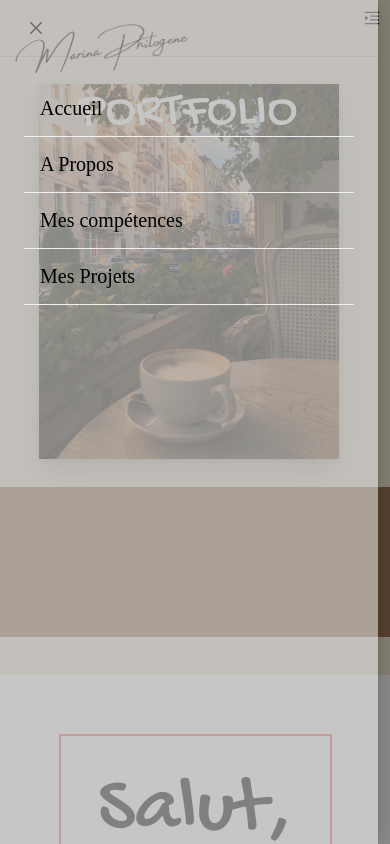
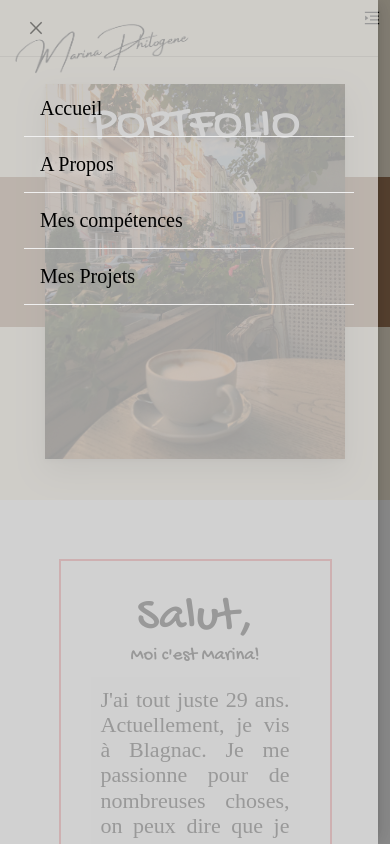
Before and after one commit to MP4code/Projet-Portfolio, a React (Create React App) app: page / in a window 390 px wide. Both pictures are taken after a click on the element 372 px from the left and 18 px from the top of the page. Shown: the top 844 px of the page. Built offline with nearby package versions, Linux system fonts and the light colour scheme; a web font is replaced by a local one.

Commit message:
modification du responsive et du design mobile

```diff
--- a/src/Home.js
+++ b/src/Home.js
@@ -24,8 +24,8 @@ const Home = () => {
     return (
         <div>
             <img src={monLogo} alt='logo' className='monLogo' />
+            <div className='backgroundDecor'></div>
             <div className='homeContainer'>
-                <div className='backgroundDecor'></div>
                 <div className='homeTitleDeco'>
                     <ul>
                         <li> PORTFOLIO</li>
@@ -34,10 +34,9 @@ const Home = () => {
                         <li> PORTFOLIO</li>
                     </ul>
                 </div>
+
                 <img className="homeImage" src={monImage} alt='tasse de café' />
                 <h2 className='homeTitle'>PORTFOLIO</h2>
-
-
                 <div className='helloHome autocollant'>
                     Hello
                 </div>
@@ -48,6 +47,7 @@ const Home = () => {
                     </div>
                 </Animate>
             </div>
+
         </div>
     )
 }
--- a/src/Navbar.js
+++ b/src/Navbar.js
@@ -8,7 +8,6 @@ import {
 } from '@ant-design/icons';
 import { Drawer } from 'antd';
 import 'antd/dist/reset.css';
-import { gray, grey } from '@ant-design/colors';
 
 
 const Navbar = () => {
@@ -41,7 +40,7 @@ const Navbar = () => {
                 onClose={() => setCollapsed(false)}
                 open={collapsed}
                 key="left"
-                style={{ backgroundColor: 'rgba(255, 255, 255, 0.5)', }}
+                style={{ backgroundColor: 'rgba(255, 255, 255, 0.6)', }}
             >
                 <nav className={`${scroll ? 'scroll' : ''}`}>
 
@@ -52,7 +51,7 @@ const Navbar = () => {
                             </Link>
                         </li>
                         <li style={{ padding: '16px', borderBottom: '1px solid #f0f0f0' }}>
-                            <Link to="about" spy={true} smooth={true} offset={-70} duration={500} onClick={() => setCollapsed(false)} style={{ color: "black", fontSize: "20px" }}>
+                            <Link to="about" spy={true} smooth={true} offset={-70} duration={500} onClick={() => setCollapsed(false)} style={{ color: "black", fontSize: "20px", textShadow: "2px 2px 10px white" }}>
                                 A Propos
                             </Link>
                         </li>
@@ -81,17 +80,17 @@ const Navbar = () => {
                         </Link>
                     </li>
                     <li>
-                        <Link to="about" spy={true} smooth={true} offset={-70} duration={500}>
+                        <Link to="about" spy={true} smooth={true} offset={-50} duration={500}>
                             A Propos
                         </Link>
                     </li>
                     <li>
-                        <Link to="competences" spy={true} smooth={true} offset={-70} duration={500}>
+                        <Link to="competences" spy={true} smooth={true} offset={-50} duration={500}>
                             Mes compétences
                         </Link>
                     </li>
                     <li>
-                        <Link to="projets" spy={true} smooth={true} offset={-70} duration={500}>
+                        <Link to="projets" spy={true} smooth={true} offset={-50} duration={500}>
                             Mes Projets
                         </Link>
                     </li>
--- a/src/style/index.css
+++ b/src/style/index.css
@@ -35,9 +35,7 @@ body {
     font-style: normal;
 }
 
-.section {
-    height: 100vh;
-}
+
 
 .monLogo {
     margin: 0 5%;
@@ -53,7 +51,7 @@ h2 {
 /**/
 #home {
     background-color: var(--primary-color);
-
+    height: 100vh;
 
 }
 
@@ -97,7 +95,7 @@ h2 {
 }
 
 .backgroundDecor {
-    margin-top: 400px;
+    margin-top: 23%;
     width: 100%;
     height: 300px;
     background-color: var(--secondary-color);
@@ -229,6 +227,7 @@ h2 {
 
 .formationContainer h2 {
     margin: 0;
+    font-size: 48px;
 }
 
 .formationContainer p {
@@ -270,13 +269,17 @@ h2 {
 
 /**/
 /*Projets*/
-.titleHidden{
+.titleHidden {
     display: none;
+    font-size: 48px;
+    text-shadow: 2px 2px 10px rgba(0, 0, 0, 0.7);
 }
-#projets{
+
+#projets {
     background-color: var(--background-color);
     height: auto;
 }
+
 .projetsContainer {
     max-width: 100vw;
     box-sizing: border-box;
@@ -433,43 +436,53 @@ h2 {
     justify-content: space-between;
     gap: 10px;
 }
-.footerContent p{
+
+.footerContent p {
     margin: 0;
 }
+
 .faIcon {
     color: var(--background-color);
 }
 
 /*** Responsive ***/
 /* Extra small devices (phones, 600px and down) */
-@media only screen and  (max-width: 600px) {
-    .section{
-        height: 80vh;
-        min-height: 500px;
+@media only screen and (max-width: 600px) {
+    #home {
+        height: auto;
     }
+
     .monLogo {
         margin: 15% 15%;
         width: 200px;
     }
 
-    .homeImage{
+    .homeImage {
         width: 300px;
         top: 10%;
-        left: 10%;
+        left: auto;
         box-shadow: rgba(0, 0, 0, 0.2) 0px 12px 28px 0px, rgba(0, 0, 0, 0.1) 0px 2px 4px 0px, rgba(255, 255, 255, 0.05) 0px 0px 0px 1px inset;
     }
-    .homeTitle{
-        font-size: 50px;
-        top: 10%;
-        left: 20%;
+
+    .homeTitle {
+        font-size: 48px;
         color: white;
+        text-shadow: 2px 2px 10px rgba(0, 0, 0, 0.7);
+        position: absolute;
+        top: 15%;
+        left: 50%;
+        transform: translate(-50%, -50%);
     }
-    .backgroundDecor{
+
+    .backgroundDecor {
         height: 150px;
     }
 
     /*AboutMe*/
-    .aboutmeText{
+    .aboutMeTitle{
+        font-size: 48px;
+    }
+    .aboutmeText {
         height: 200px;
         width: 100%;
         overflow-y: scroll;
@@ -477,32 +490,40 @@ h2 {
         background-color: #f9f9f9;
 
     }
-    .aboutMecontent{
+
+    .aboutMecontent {
         border: none;
     }
-    .aboutMeContainer{
+
+    .aboutMeContainer {
         padding: 0 8%;
     }
+
     /**/
     .competencesContainer {
         grid-template-columns: 1fr;
         gap: 15px;
         margin: 0 5%;
     }
-    .competenceItem{
+
+    .competenceItem {
         padding: 0;
     }
+
     .competencesTitle {
         font-size: 20px;
     }
+
     /*Projets*/
-     .projetsCard{
+    .projetsCard {
         flex-direction: column;
     }
-     .projetsContentInfos{
+
+    .projetsContentInfos {
         width: 100%;
     }
-     .badgeContainer{
+
+    .badgeContainer {
         padding-bottom: 5px;
     }
 
@@ -512,11 +533,11 @@ h2 {
 }
 
 /* Medium devices (landscape tablets, 768px and up) */
-@media only screen and  (max-width: 768px) {
+@media only screen and (max-width: 768px) {
 
 
     .monLogo {
-        margin:0;
+        margin: 0;
     }
 
 
@@ -549,10 +570,12 @@ h2 {
     .decoProjets {
         display: none;
     }
+
     .projetsCard {
         width: auto;
     }
-    .projetsContent{
+
+    .projetsContent {
         width: auto;
     }
 
@@ -569,16 +592,18 @@ h2 {
 }
 
 @media only screen and (max-width: 1024px) {
-         .section{
+    .section {
         min-height: 500px;
     }
 
     .autocollant {
         display: none;
     }
+
     .homeTitleDeco {
         display: none;
     }
+
     /*aboutme*/
     .aboutMeContainer {
         padding: 5% 15%;
@@ -594,20 +619,25 @@ h2 {
     .aboutMecontentImg {
         display: none;
     }
+
     /*Projets*/
 
     .projetsContainer {
-    padding: 5% ;
+        padding: 5%;
         flex-direction: column;
         align-items: center;
         justify-content: center;
     }
-.titleHidden{
+
+    .titleHidden {
         display: flex;
+        text-shadow: 2px 2px 10px rgba(0, 0, 0, 0.7);
     }
+
     .decoProjets {
         display: none;
     }
+
     /*footer*/
     .footerContainer {
         flex-direction: column;
```
Lines whose indentation alone changed are shown as unchanged.
